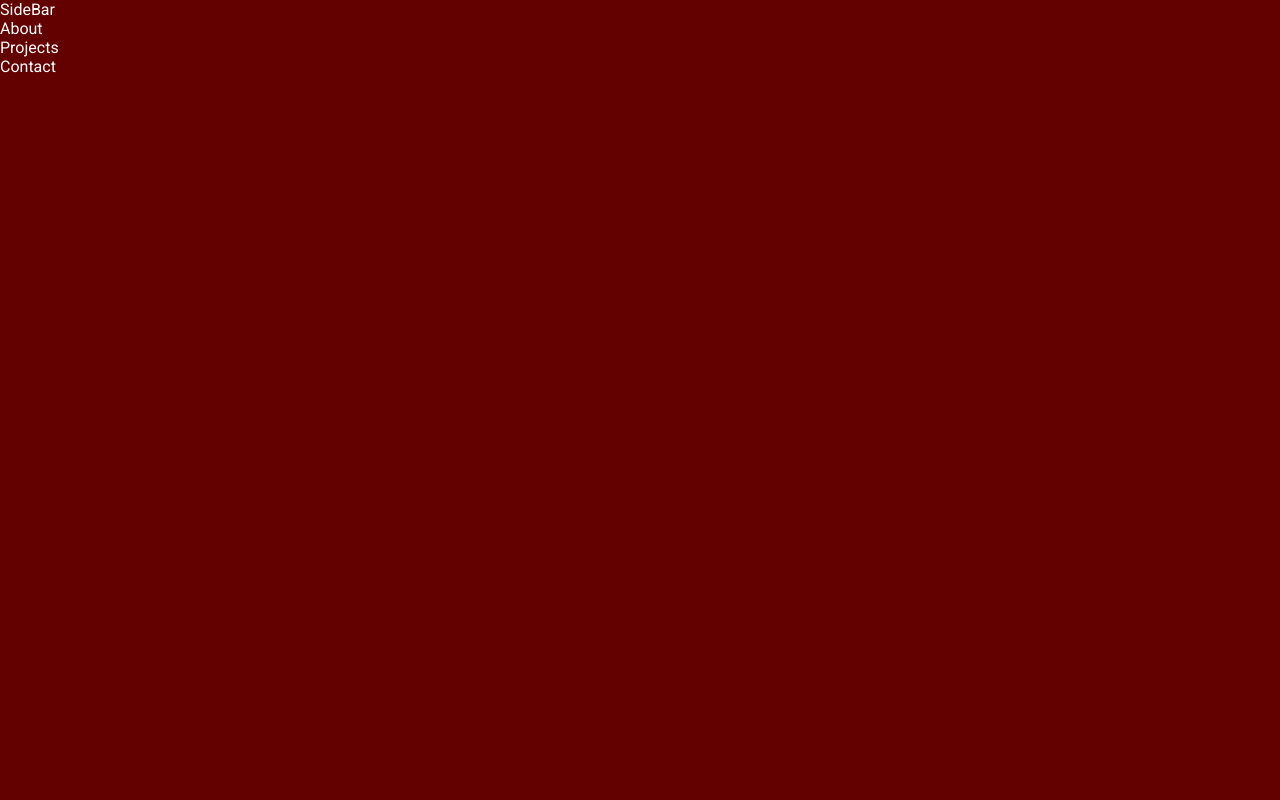
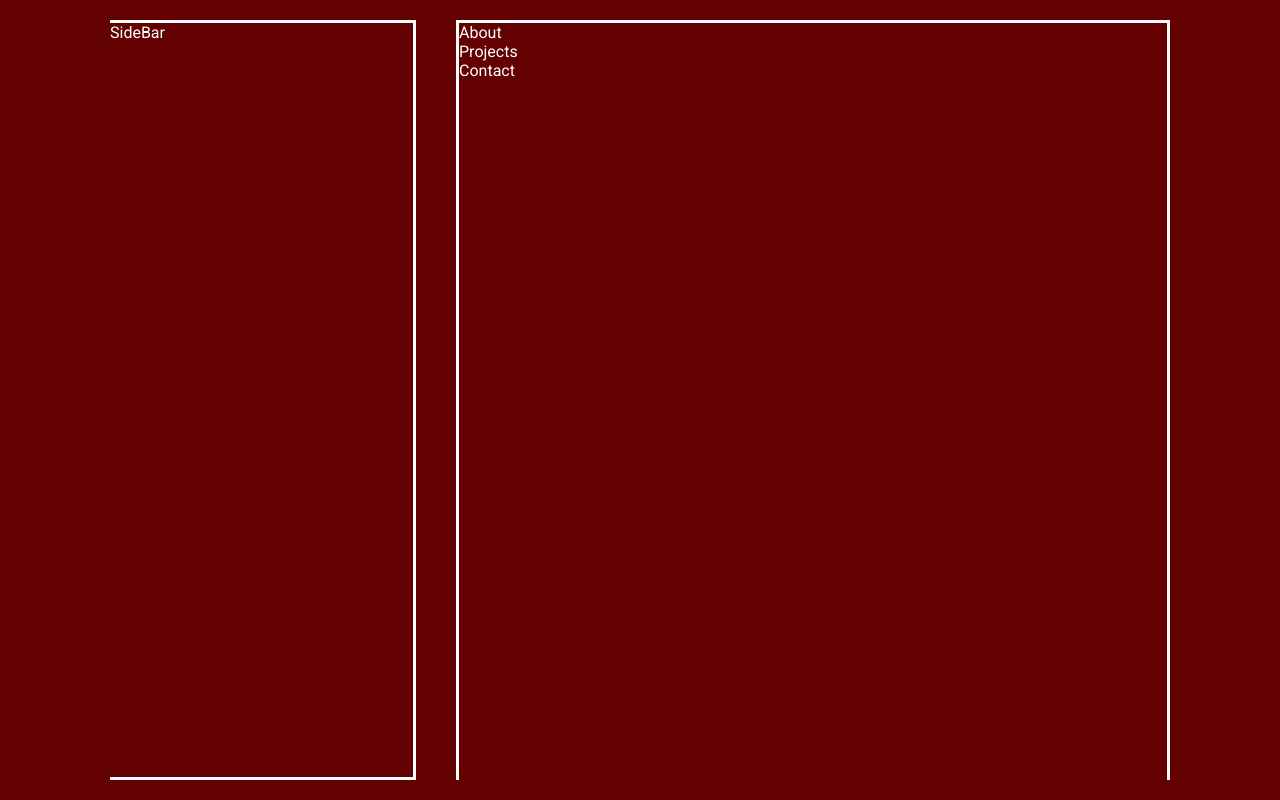
Before and after one commit to willian-pessoa/portfolio-willian-pessoa, a Next.js app: page / in a window 1280 px wide. Built offline with nearby package versions, Linux system fonts and the light colour scheme.

Commit message:
criado esqueleto da barra lateral e do container do conteudo

```diff
--- /dev/null
+++ b/src/app/App.scss
@@ -0,0 +1,12 @@
+.App{
+  width: 100vw;
+  height: 100vh;
+  max-width: 1100px;
+  display: flex;
+  justify-content: center;
+  align-items: center;
+
+  @include mobile{
+    flex-direction: column;
+  }
+}
--- a/src/app/App.styles.scss
+++ /dev/null
@@ -1,4 +0,0 @@
-.App{
-  width: 100vw;
-  height: 100vh;
-}
--- a/src/app/page.jsx
+++ b/src/app/page.jsx
@@ -1,4 +1,4 @@
-import "./App.styles.scss";
+import "./App.scss";
 
 import SideBar from "@/components/SideBar/SideBar";
 import ShowContent from "@/components/ShowContent/ShowContent";
--- a/src/components/ShowContent/ShowContent.jsx
+++ b/src/components/ShowContent/ShowContent.jsx
@@ -1,5 +1,7 @@
 import React from "react";
 
+import "./ShowContent.scss"
+
 export default function ShowContent({children}) {
-  return <div>{children}</div>;
+  return <div className="show-content">{children}</div>;
 }
--- /dev/null
+++ b/src/components/ShowContent/ShowContent.scss
@@ -0,0 +1,13 @@
+.show-content{
+  width: 70%;
+  height: calc(100% - 40px);
+  border: 3px solid $text;
+  border-bottom: 0;
+  margin: 20px;
+
+  @include mobile{
+    margin: 10px;
+    width: calc(100% - 20px);
+    height: 85%;
+  }
+}
--- a/src/components/SideBar/SideBar.jsx
+++ b/src/components/SideBar/SideBar.jsx
@@ -1,5 +1,7 @@
 import React from "react";
 
+import "./SideBar.scss"
+
 export default function SideBar() {
-  return <div>SideBar</div>;
+  return <div className="side-bar">SideBar</div>;
 }
--- /dev/null
+++ b/src/components/SideBar/SideBar.scss
@@ -0,0 +1,15 @@
+.side-bar {
+  width: 30%;
+  height: calc(100% - 40px);
+  border: 3px solid $text;
+  border-left: 0;
+  margin: 20px;
+
+  @include mobile{
+    margin: 10px;
+    width: calc(100% - 20px);
+    height: 15%;
+    border-top: 0;
+    border-left: 3px solid;
+  }
+}
--- a/src/styles/globals.scss
+++ b/src/styles/globals.scss
@@ -7,6 +7,9 @@
 
 body {
   background-color: $background;
+  display: flex;
+  justify-content: center;
+  align-items: center;
 }
 
 ul {
```
